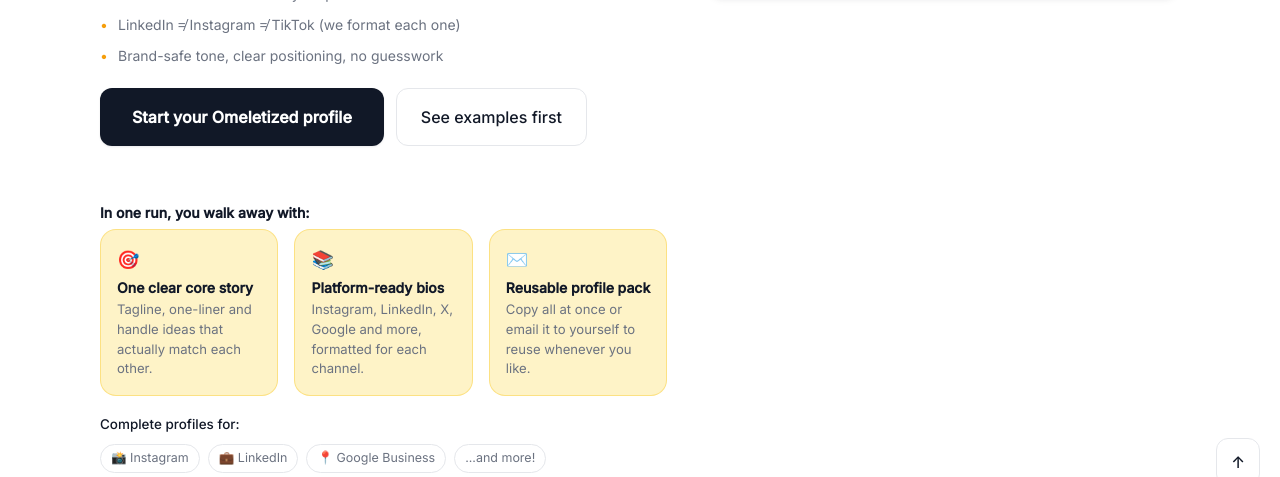
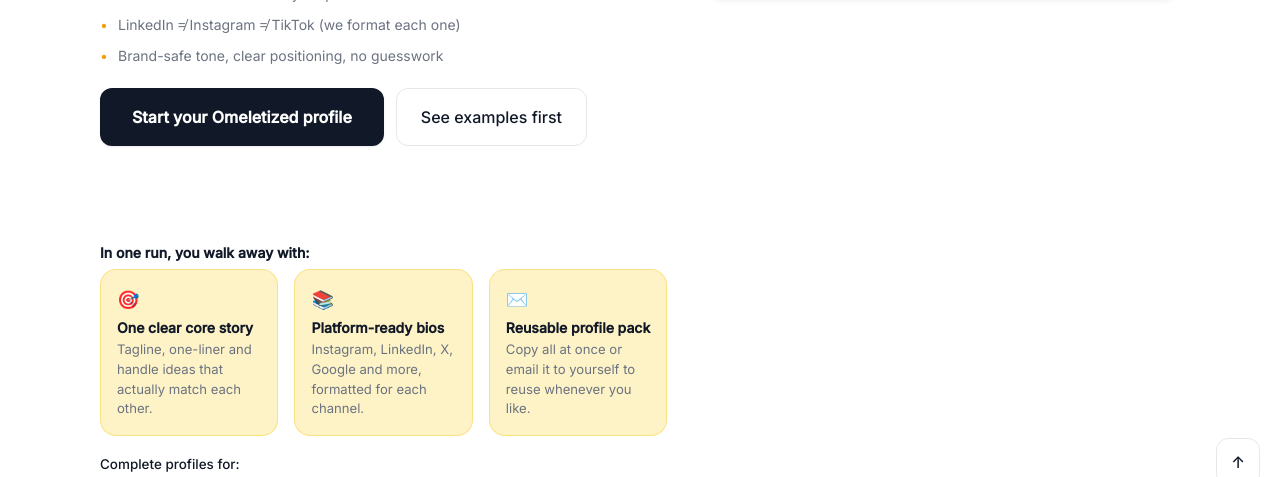
Before and after one commit to headchef-lab/aio-profile-omelette, a website: page index.html in a window 1280 px wide. Shown: the part 294-771 px from the top of the page. Drawn offline with Linux system fonts and the light colour scheme.

Commit message:
Update index.html

```diff
--- a/index.html
+++ b/index.html
@@ -451,7 +451,7 @@
               <a href="#examples" class="btn-ghost">See examples first</a>
             </div>
 
-            <div class="hero-extra" style="margin-top: 56px;">
+            <div class="hero-extra" style="margin-top: 96px;">
               <div class="hero-benefits">
                 <div class="hero-benefits-title">In one run, you walk away with:</div>
                 <div class="hero-benefits-grid">
```
